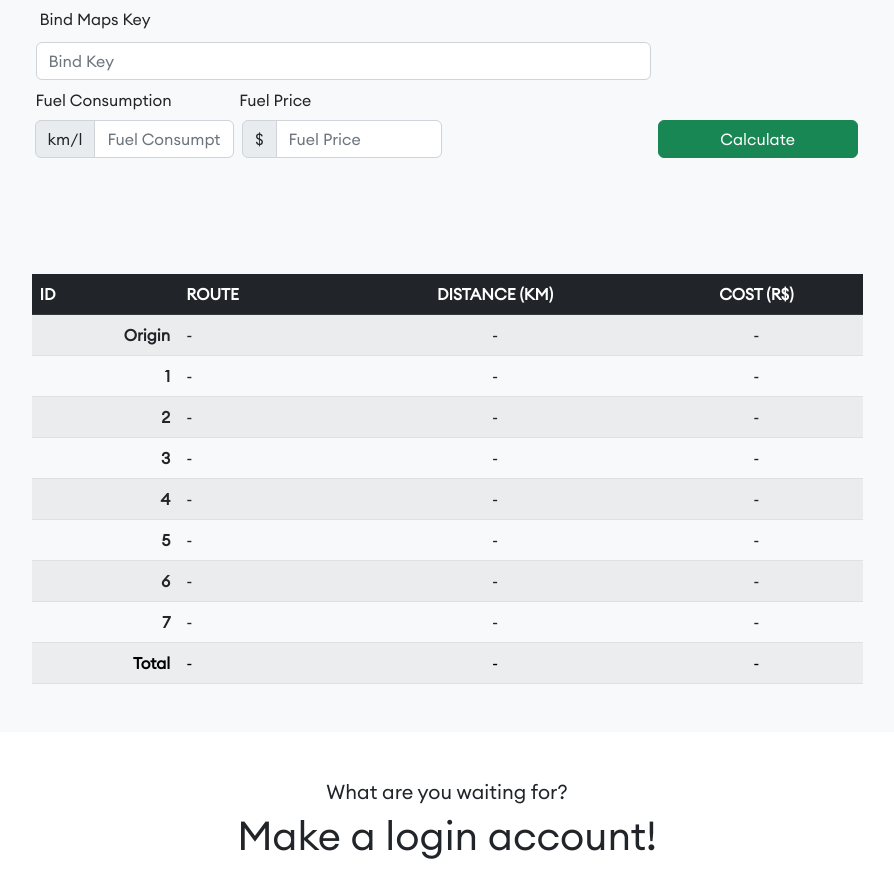
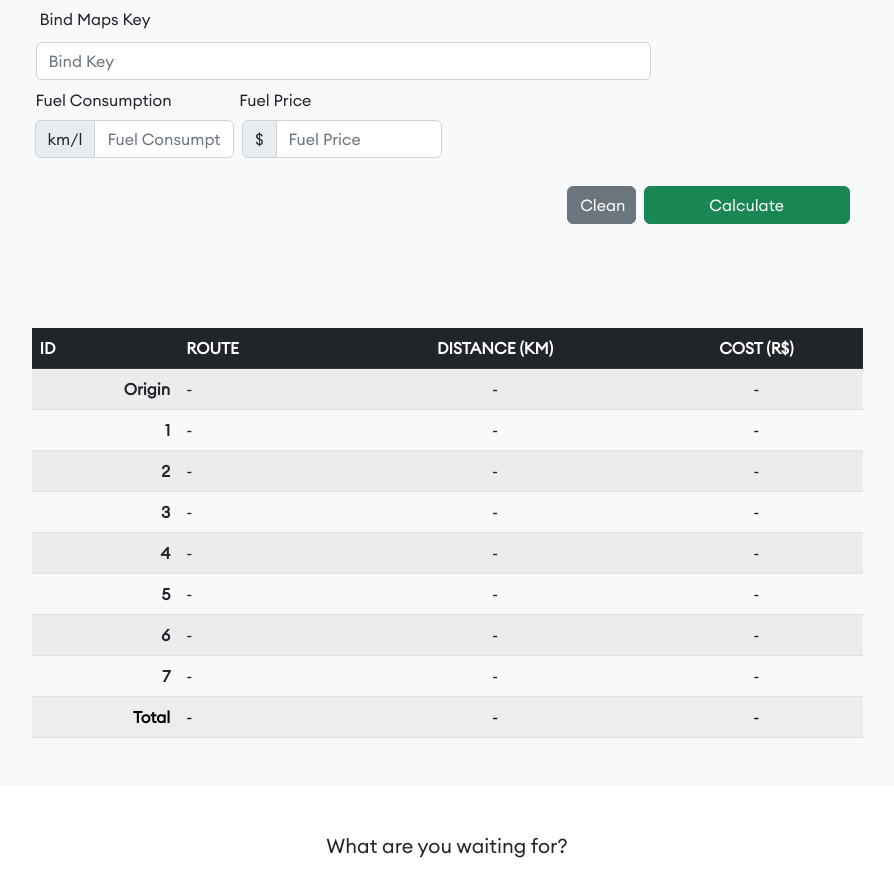
Before and after one commit to jdenari/routing-software, a Vue app: page / in a window 1280 px wide. Shown: the part 980-1851 px from the top of the page, without its empty margins (193-1087 px from the left). Built offline with nearby package versions, Linux system fonts and the light colour scheme.

Commit message:
button-clean-done

```diff
--- a/src/components/InputAddress.vue
+++ b/src/components/InputAddress.vue
@@ -111,14 +111,19 @@
                             </div>
                         </div>
                     </div>
-                    <div class="col-3 p-1">
+                </div>
+                <div class="col-12 p-1 d-flex justify-content-md-end">
                         <button
                             type="button"
-                            class="btn btn-success col-12"
+                            class="btn btn-secondary col-1 m-1"
+                            @click="cleanInput()">Clean
+                        </button>
+                        <button
+                            type="button"
+                            class="btn btn-success col-3 me-md-2 m-1"
                             @click="createallAddressObject()">Calculate
                         </button>
                     </div>
-                </div>
                 <div class="alert alert-warning m-auto d-flex align-items-center" role="alert" v-if="this.awesome">
                     You must be logged to have access to more ckeckpoints!
                 </div>
@@ -199,6 +204,14 @@
                 delete this.arr[id]
                 this.newAddressField = ''
             },
+            cleanInput(){
+                this.deliveryPoint0 = ''
+                this.deliveryPoint1 = ''
+
+                for (let e = 2; e < this.nextAddressFieldID; e++){
+                    this.arr['deliveryPoint' + e] = ''
+                }
+            }
         },
     }
 </script>
--- a/src/store/index.js
+++ b/src/store/index.js
@@ -176,10 +176,10 @@ export default createStore({
 
             output[8] = {
                 address: '-',
-                distance: totalDistance,
+                distance: totalDistance.toFixed(2),
                 cost: '-',
                 fuelConsumption: '-',
-                fuelPrice: totalFuelCost
+                fuelPrice: totalFuelCost.toFixed(2)
             }
 
             commit('travellingSalesmanProblemMutation', { output })
```
